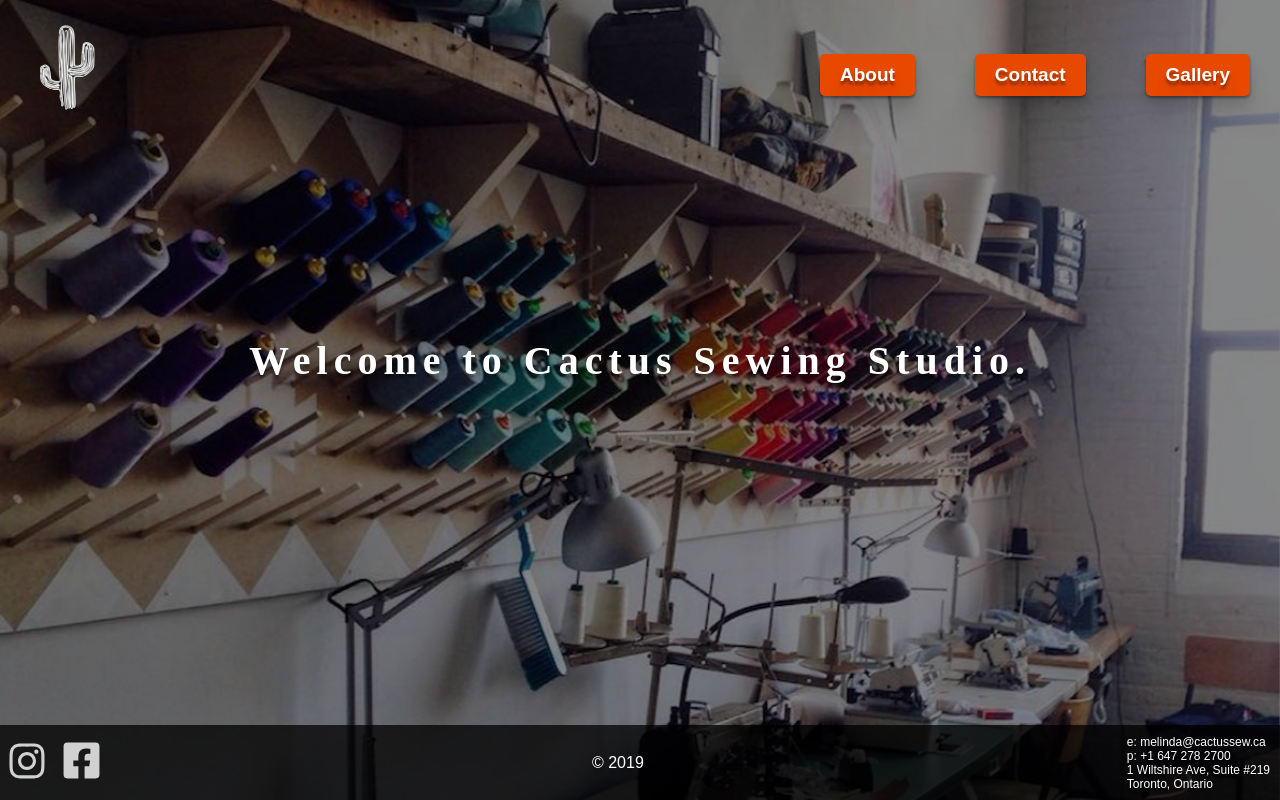
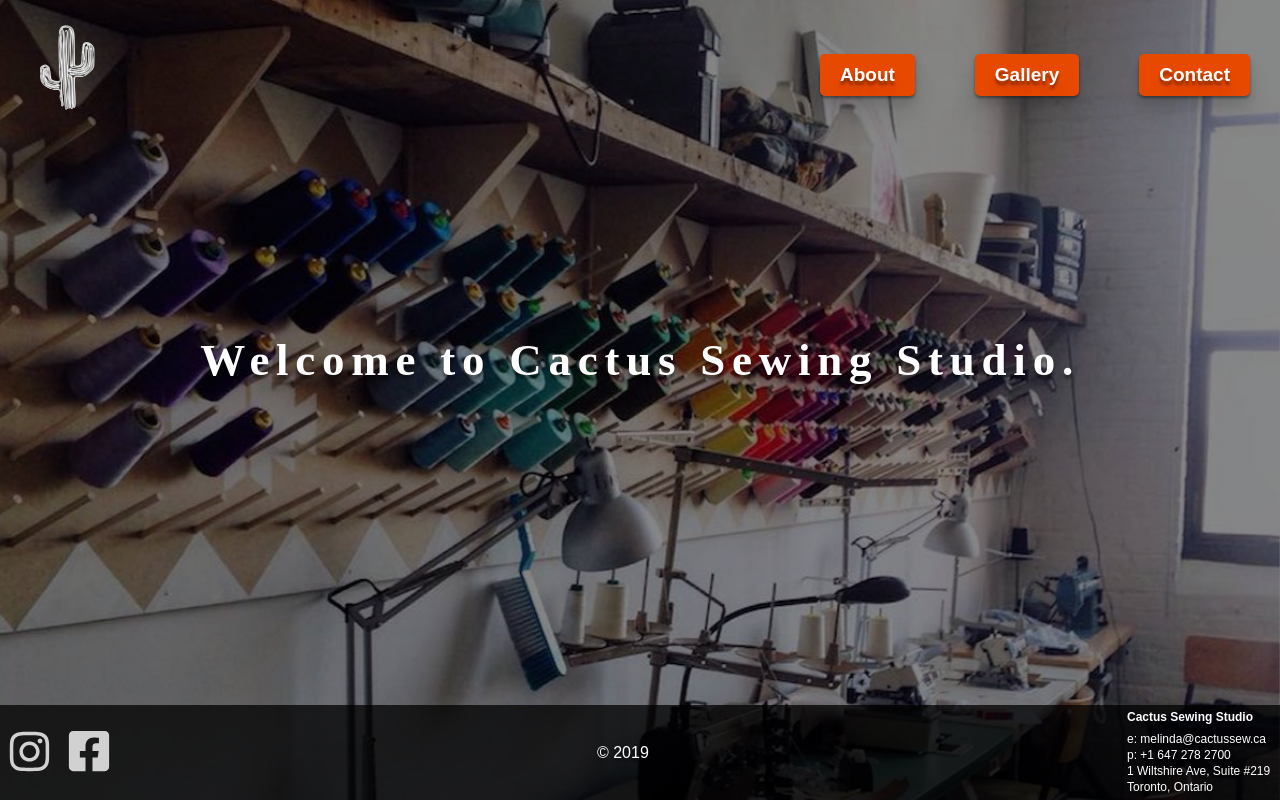
Before and after one commit to nvonbuttlar/Cactus-Sew, a React (Create React App) app: page / in a window 1280 px wide. Built offline with nearby package versions, Linux system fonts and the light colour scheme.

Commit message:
implement simple page transitions with react-spring

```diff
--- a/src/App.js
+++ b/src/App.js
@@ -1,67 +1,67 @@
-import React, { Component } from "react";
-import { BrowserRouter as Router, Route, Link, Switch } from "react-router-dom";
+import React from "react";
+import { Route, Switch, NavLink } from "react-router-dom";
+
 import "./styles/App.css";
 import "./styles/Header.css";
 import "./styles/navButton.css";
+
 import Landing from "./components/Landing.js";
 import Background from "./images/studio.jpg";
 import Cactus from "./images/cactus.png";
 import About from "./components/About.js";
+import Contact from "./components/Contact.js";
 import Gallery from "./components/Gallery.js";
-import Contact from "./components/Contact.js";
 import Footer from "./components/Footer.js";
 
-class App extends Component {
-  render() {
+function App() {
   return (
-      <Router>
     <div className="page-content">
-          <img
-            className="background"
-            src={Background}
-            alt="background of studio"
-          />
+      <img className="background" src={Background} alt="background of studio" />
 
       <div id="headercontainer">
         <div id="titlecontainer">
-              <Link to={"/"} className="link">
+          <NavLink to="/" className="link">
             <img className="cactus" src={Cactus} alt="Cactus Logo" />
-              </Link>
+          </NavLink>
         </div>
 
         <div className="navBar">
-              <Link to={"/about"} className="link navBtn">
+          <NavLink to="/about" className="link navBtn" activeClassName="active">
             About
-              </Link>
-              <Link to={"/contact"} className="link navBtn">
+          </NavLink>
+          <NavLink
+            to="/gallery"
+            className="link navBtn"
+            activeClassName="active"
+          >
+            Gallery
+          </NavLink>
+          <NavLink
+            to="/contact"
+            className="link navBtn"
+            activeClassName="active"
+          >
             Contact
-              </Link>
-              <Link to={"/gallery"} className="link navBtn">
-                Gallery
-              </Link>
+          </NavLink>
         </div>
       </div>
 
       <div>
         <Route
-              render={({ location }) =>
-                console.log(location) || (
-                  <Switch location={location}>
-                    <Route exact={true} path="/" component={Landing} />
-                    <Route exact={true} path="/about" component={About} />
-                    <Route exact={true} path="/contact" component={Contact} />
-                    <Route exact={true} path="/gallery" component={Gallery} />
+          render={() => (
+            <Switch>
+              <Route exact path="/" component={Landing} />
+              <Route exact path="/about" component={About} />
+              <Route exact path="/gallery" component={Gallery} />
+              <Route exact path="/contact" component={Contact} />
             </Switch>
-                )
-              }
+          )}
         />
       </div>
 
       <Footer />
     </div>
-      </Router>
   );
-  }
 }
 
 export default App;
--- a/src/components/About.js
+++ b/src/components/About.js
@@ -1,16 +1,16 @@
-import React, { Component } from "react";
+import React from "react";
 import Spacewoman from "../images/spacewoman.jpg";
+import { useSpring, animated } from "react-spring";
 import "../styles/About.css";
 
-class About extends Component {
-  render() {
-    return (
-      <div className="about-container">
+function About() {
+  const fade_transition = useSpring({ opacity: 1, from: { opacity: 0 } });
+  return (
+      <animated.div style={fade_transition} className="about-container">
         <img className="about-picture" src={Spacewoman} alt="Spacewoman" />
         <div className="flex-column">
           <h1 className="about-heading"> Hey, my name is Melinda. </h1>
           <p className="about-info">
-
             The Brady Bunch the Brady Bunch that's the way we all became the
             Brady Bunch. The movie star the professor and Mary Ann here on
             Gilligans Isle. Movin' on up to the east side. We finally got a
@@ -20,9 +20,8 @@ class About extends Component {
             to get how to get to Sesame Street.
           </p>
         </div>
-      </div>
-    );
-  }
+      </animated.div>
+  );
 }
 
 export default About;
--- a/src/components/Contact.js
+++ b/src/components/Contact.js
@@ -1,18 +1,19 @@
-import React, { Component } from "react";
+import React from "react";
+import { useSpring, animated } from "react-spring";
+
 import GoogleMap from "./Map.js";
 import "../styles/Contact.css";
 
-class Contact extends Component {
-  render() {
-
+function Contact() {
+  const fade_transition = useSpring({ opacity: 1, from: { opacity: 0 } });
   return (
-      <div className="contact-container">
+    <animated.div style={fade_transition} className="contact-container">
       <GoogleMap />
       <div className="contact-info">
         <h2>Come find us!</h2>
         <p>
-            We're located at 1 Wiltshire Avenue Suite #219, just a short walk
-            from Landsdowne & Dupont.
+          We're located at 1 Wiltshire Avenue Suite #219, just a short walk from
+          Landsdowne & Dupont.
         </p>
         <p>
           <strong> Address: </strong> 1 Wiltshire Ave, Suite #219, Toronto,
@@ -26,9 +27,8 @@ class Contact extends Component {
           <br />
         </p>
       </div>
-      </div>
+    </animated.div>
   );
-  }
 }
 
 export default Contact;
--- a/src/components/Footer.js
+++ b/src/components/Footer.js
@@ -30,12 +30,15 @@ class Footer extends Component {
 
         <p className="year"> &copy; {currentYear} </p>
 
-        <p className="contact">
-          e: melinda@cactussew.ca <br />
-          p: +1 647 278 2700 <br />
-          1 Wiltshire Ave, Suite #219 <br />
-          Toronto, Ontario
-        </p>
+        <div className="contact">
+          <h4>Cactus Sewing Studio</h4>
+          <ul>
+            <li> e: melinda@cactussew.ca</li>
+            <li> p: +1 647 278 2700</li>
+            <li> 1 Wiltshire Ave, Suite #219</li>
+            <li> Toronto, Ontario</li>
+          </ul>
+        </div>
       </div>
     );
   }
--- a/src/components/Gallery.js
+++ b/src/components/Gallery.js
@@ -1,4 +1,5 @@
 import React, { Component } from "react";
+import { Spring } from "react-spring/renderprops";
 import PhotoGallery from "react-photo-gallery";
 import Lightbox from "react-images";
 import "../styles/Gallery.css";
@@ -48,7 +49,7 @@ const photos = [
     src: "https://source.unsplash.com/I1ASdgphUH4/800x599",
     width: 4,
     height: 3
-  },
+  }
   // {
   //   id: 10,
   //   src: "https://source.unsplash.com/2ShvY8Lf6l0/800x599",
@@ -103,7 +104,9 @@ class Gallery extends Component {
 
   render() {
     return (
-      <div className="gallery">
+      <Spring from={{ opacity: 0 }} to={{ opacity: 1 }}>
+        {props => (
+          <div style={props} className="gallery">
             <PhotoGallery
               key={photos.id}
               photos={photos}
@@ -119,6 +122,8 @@ class Gallery extends Component {
               isOpen={this.state.lightboxIsOpen}
             />
           </div>
+        )}
+      </Spring>
     );
   }
 }
--- a/src/components/Landing.js
+++ b/src/components/Landing.js
@@ -1,21 +1,15 @@
-import React, { Component } from 'react';
-import '../styles/Landing.css';
+import React from "react";
+import { useSpring, animated } from "react-spring";
 
+import "../styles/Landing.css";
 
-
-class Landing extends Component {
-
-  render() {
-
-    return(
-      <div className="column typewriter">
-          <h1>
-            Welcome to Cactus Sewing Studio.
-          </h1>
-      </div>
-    )
-  }
+function Landing() {
+  const fade_transition = useSpring({ opacity: 1, from: { opacity: 0 } });
+  return (
+    <animated.div style={fade_transition} className="container">
+      <h1>Welcome to Cactus Sewing Studio.</h1>
+    </animated.div>
+  );
 }
 
-
 export default Landing;
--- a/src/index.js
+++ b/src/index.js
@@ -1,9 +1,15 @@
-import React from 'react';
-import ReactDOM from 'react-dom';
-import App from './App';
-import * as serviceWorker from './serviceWorker';
+import React from "react";
+import ReactDOM from "react-dom";
+import { BrowserRouter, Route } from "react-router-dom";
+import App from "./App";
+import * as serviceWorker from "./serviceWorker";
 
-ReactDOM.render(<App />, document.getElementById('root'));
+ReactDOM.render(
+  <BrowserRouter>
+    <Route path="/" component={App} />
+  </BrowserRouter>,
+  document.getElementById("root")
+);
 
 // If you want your app to work offline and load faster, you can change
 // unregister() to register() below. Note this comes with some pitfalls.
--- a/src/styles/Footer.css
+++ b/src/styles/Footer.css
@@ -1,15 +1,14 @@
 .footer {
   color: white;
-  font-family: 'Raleway', sans-serif;
+  font-family: "Raleway", sans-serif;
   position: fixed;
   bottom: 0px;
   left: 0px;
   width: 100%;
-  height: 75px;
+  height: 95px;
   background-color: hsla(0, 0%, 0%, 0.75);
   display: inline-flex;
   flex-direction: row;
-
 }
 
 .social {
@@ -17,8 +16,8 @@
 }
 
 .insta {
-  height: 40px;
-  width: 40px;
+  height: 45px;
+  width: 45px;
   margin: 7px;
   opacity: 0.8;
   border-radius: 4px;
@@ -28,8 +27,6 @@
   opacity: 1;
   background: linear-gradient(#4f5bd5, #962fbf, #d62976, #fa7e1e, #feda75);
   border: none;
-  height: 40px;
-  width: 40px;
 }
 
 .social-link {
@@ -38,8 +35,8 @@
 }
 
 .fb {
-  height: 41px;
-  width: 41px;
+  height: 46px;
+  width: 46px;
   margin: 7px;
   opacity: 0.8;
   transition: background-color 0.5s ease;
@@ -57,10 +54,29 @@
 }
 
 .contact {
-  justify-content: flex-end;
+  height: 100%;
+  display: flex;
+  flex-direction: column;
+  justify-content: center;
   align-self: center;
   margin-right: 10px;
   font-size: 12px;
+  contain: content;
+}
+
+h4 {
+  margin: 5px 0px;
+}
+
+ul {
+  margin-top: 1px;
+  margin-bottom: 5px;
+  padding: 0px;
+}
+
+li {
+  list-style-type: none;
+  margin: 2px 0px;
 }
 
 .credit {
--- a/src/styles/Landing.css
+++ b/src/styles/Landing.css
@@ -1,34 +1,22 @@
-.column {
+.container {
   height: 90vh;
   display: flex;
   flex-direction: column;
   justify-content: center;
-  align-items: center
+  align-items: center;
 }
 
-.typewriter h1 {
+/*  Elements to animate */
+h1 {
   color: white;
   width: auto;
-  overflow: hidden;                         /* Ensures the content is not revealed until the animation */
-  /* border-right: .15em solid #e84900;      The typwriter cursor */
-  white-space: nowrap;                      /* Keeps the content on a single line */
-  margin: 0 auto;                           /* Gives that scrolling effect as the typing happens */
-  letter-spacing: .15em;                    /* Adjust as needed */
-  /* animation:
-    typing 4s steps(40, end),
-    blink-caret .75s step-end infinite; */
-  font-size: 40px;
+  letter-spacing: 0.15em;
+  font-size: 45px;
 }
 
+/* Keyframes */
 
-/* The typing effect */
-/* @keyframes typing {
-  from { width: 0 }
-  to { width: 58% }
-} */
-
-/* The typewriter cursor effect */
-/* @keyframes blink-caret {
-  from, to { border-color: transparent }
-  50% { border-color: #e84900; }
-} */
+@keyframes shine {
+  0% {}
+  100% {}
+}
```
Also changed, not shown: package.json (+4 -3 lines), src/styles/App.css (line endings or trailing spaces), 1 other file (tests, documents, lock files or other folders). Lines whose indentation alone changed are shown as unchanged.
